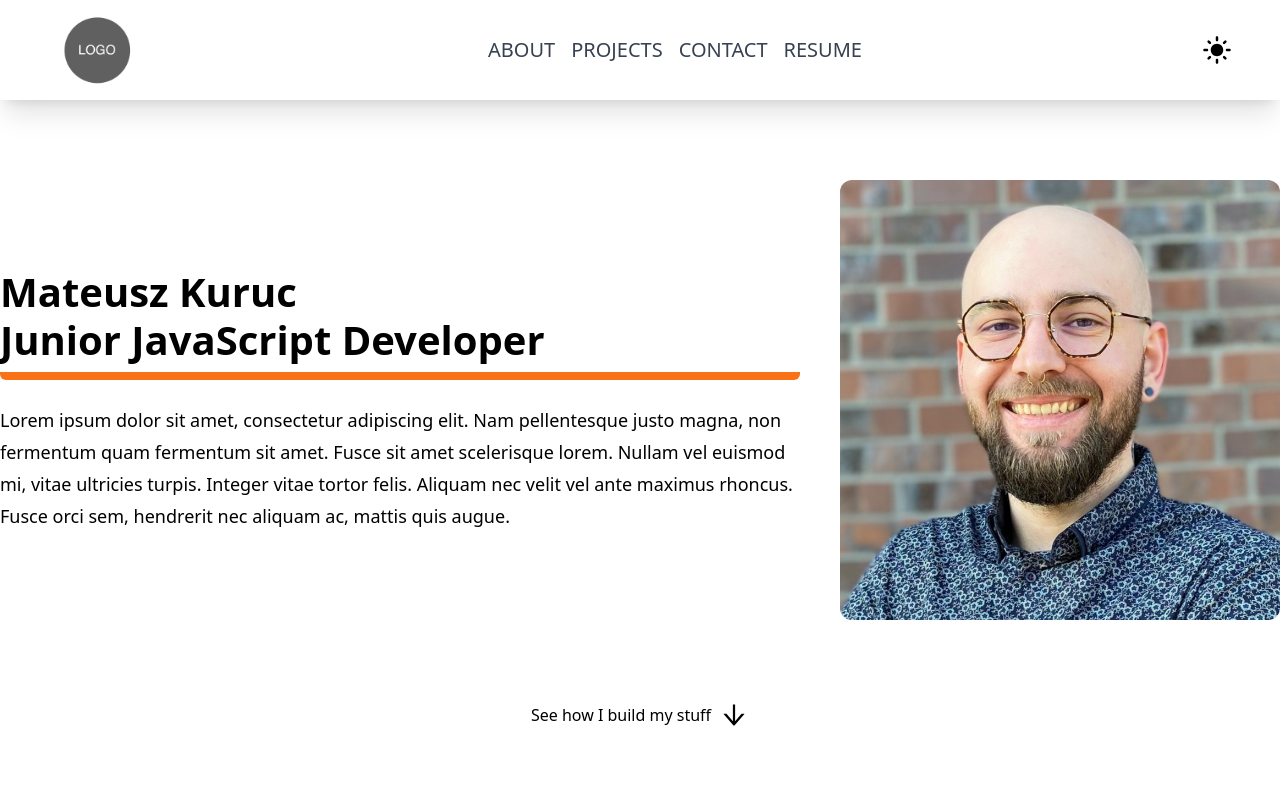
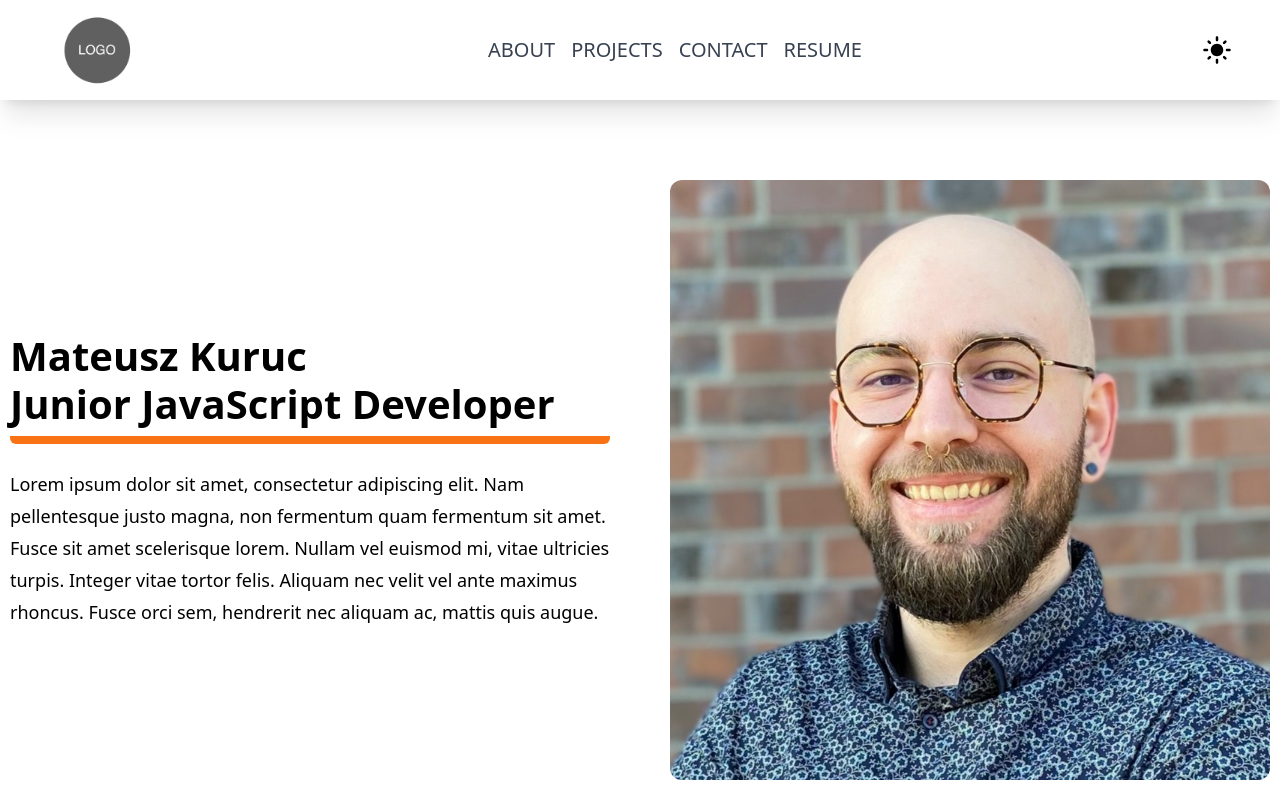
Before and after one commit to MateuszKuruc/developer-portfolio, a Next.js app in the folder developer-portfolio-site/: page / in a window 1280 px wide. Shown: the top 800 px of the page. Built offline with nearby package versions, Linux system fonts and the light colour scheme.

Commit message:
add new settings for very big screen size, adjust tailwind config. Change about section styling accordingly

```diff
--- a/developer-portfolio-site/src/app/components/About.tsx
+++ b/developer-portfolio-site/src/app/components/About.tsx
@@ -9,7 +9,7 @@ const About = () => {
     <section className="content-container">
       {/* <div className="padding-container flex flex-col items-start ml-0"> */}
         <div className="flex flex-col xl:flex-row items-center justify-around py-10 sm:py-20 2xl:py-40 gap-10">
-          <div className="max-w-[800px]">
+          <div className="3xl:max-w-[800px] sm:max-w-[600px]">
             <h2 className="bold-40 leading-[120%]">Mateusz Kuruc</h2>
             <h2 className="bold-40 leading-[120%] border-b-8 rounded-md border-orange-500 mb-6 pb-2">
               Junior JavaScript Developer
--- a/developer-portfolio-site/tailwind.config.ts
+++ b/developer-portfolio-site/tailwind.config.ts
@@ -13,7 +13,9 @@ const config: Config = {
         "2.5": "2.5px",
         "3": "3px",
       },
-      screens: {},
+      screens: {
+        "3xl": "2560px",
+      },
     },
   },
   plugins: [],
```
